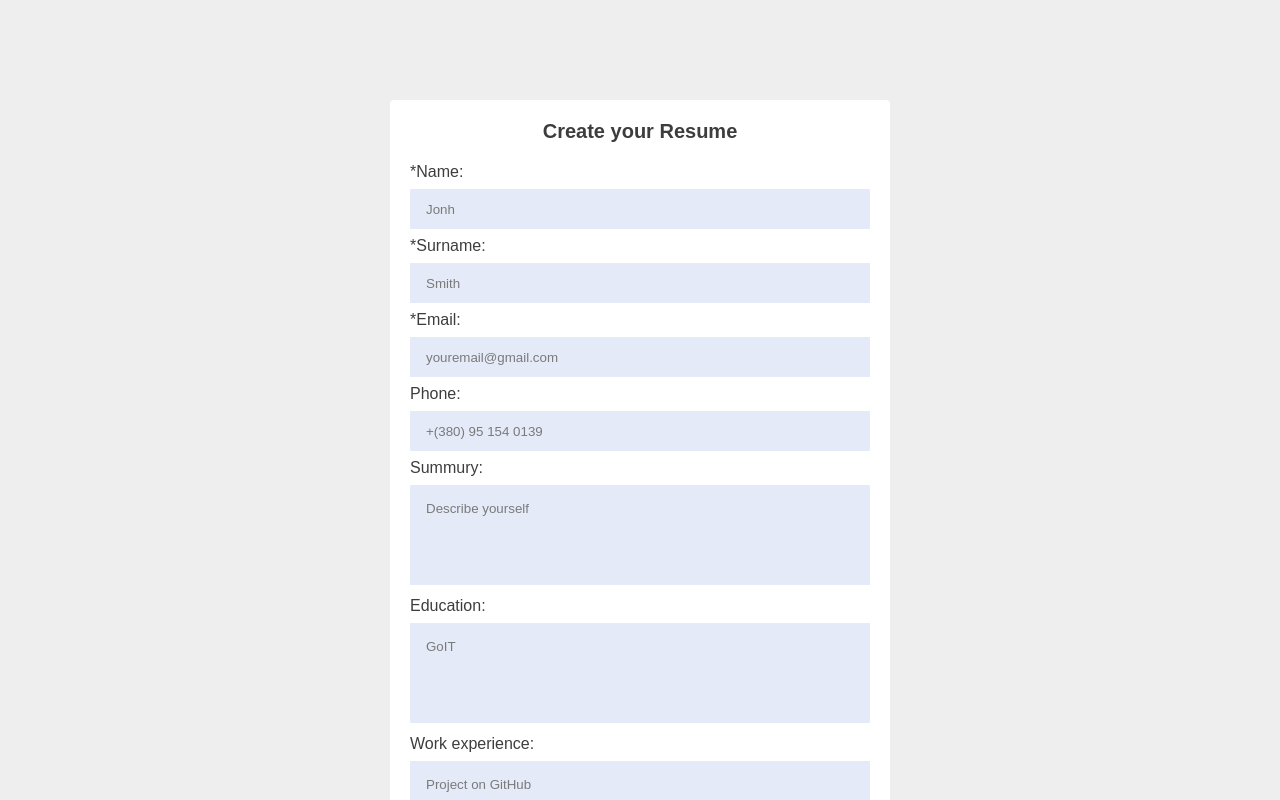
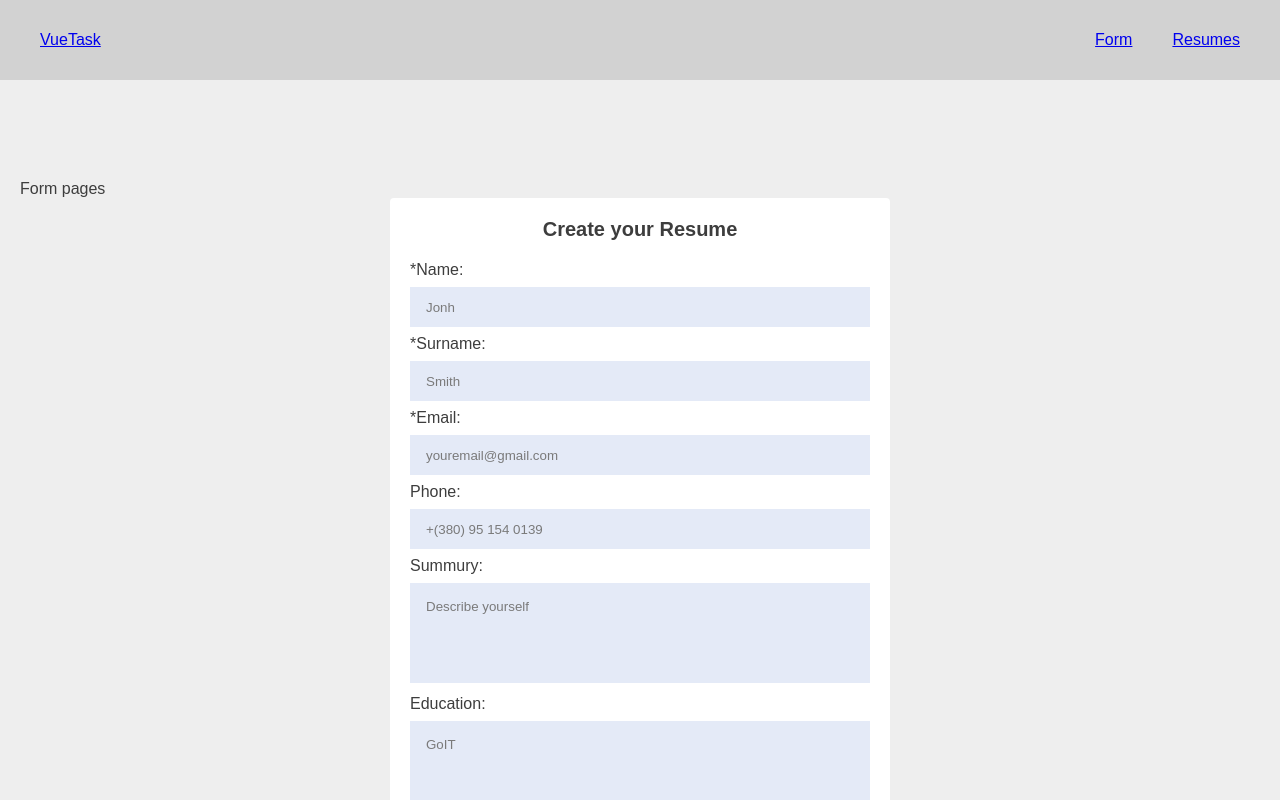
Before and after one commit to VIPon4ik/VueTask, a Vue app in the folder frontend/: page / in a window 1280 px wide. Shown: the top 800 px of the page. Built offline with nearby package versions, Linux system fonts and the light colour scheme.

Commit message:
Created router and two pages

```diff
--- a/frontend/src/App.vue
+++ b/frontend/src/App.vue
@@ -1,5 +1,7 @@
 <template>
+  <nav-bar></nav-bar>
   <main>
+    <router-view></router-view>
     <resume-form @resume="setResume"></resume-form>
     <resume :resume="resume" v-if="Object.keys(resume).length > 0"></resume>
   </main>
@@ -7,9 +9,10 @@
 <script>
 import ResumeForm from './components/ResumeForm.vue';
 import Resume from './components/Resume.vue';
+import NavBar from './components/NavBar.vue';
 export default {
   components: {
-    ResumeForm, Resume
+    ResumeForm, Resume, NavBar
   },
   data() {
     return {
--- /dev/null
+++ b/frontend/src/components/NavBar.vue
@@ -0,0 +1,37 @@
+<template>
+  <header>
+    <router-link to="/" class="link">VueTask</router-link>
+    <nav>
+      <router-link to="/" class="link">Form</router-link>
+      <router-link to="/resumes" class="link">Resumes</router-link>
+    </nav>
+  </header>
+</template>
+<script>
+export default {
+
+}
+</script>
+<style>
+  header {
+    height: 80px;
+    display: flex;
+    justify-content: space-between;
+    align-items: center;
+    padding: 20px 40px;
+    background-color: rgb(210, 210, 210);
+  }
+
+  nav {
+    display: flex;
+    gap: 40px;
+  }
+
+  .link {
+    cursor: pointer;
+  }
+
+  .link:hover {
+    color: rgb(0, 0, 0);
+  }
+</style>
--- a/frontend/src/main.js
+++ b/frontend/src/main.js
@@ -3,8 +3,11 @@ import './main.css'
 import { createApp } from 'vue'
 import App from './App.vue'
 import components from './components/ui'
+import router from '../src/routes/router'
 
 const app = createApp(App)
+
+app.use(router)
 
 components.forEach(component => {
   app.component(component.name, component)
--- /dev/null
+++ b/frontend/src/pages/FormPage.vue
@@ -0,0 +1,13 @@
+<template>
+  <div>
+    Form pages
+  </div>
+</template>
+<script>
+export default {
+
+}
+</script>
+<style>
+
+</style>
--- /dev/null
+++ b/frontend/src/pages/ResumesPage.vue
@@ -0,0 +1,13 @@
+<template>
+  <div>
+    Resumes pages
+  </div>
+</template>
+<script>
+export default {
+
+}
+</script>
+<style>
+
+</style>
```
Also changed, not shown: frontend/src/routes/router.js (added, +18 -0 lines).
